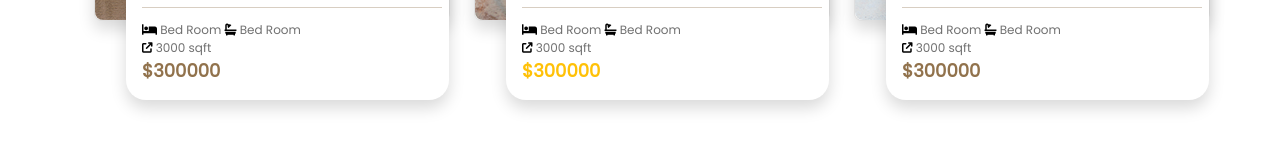
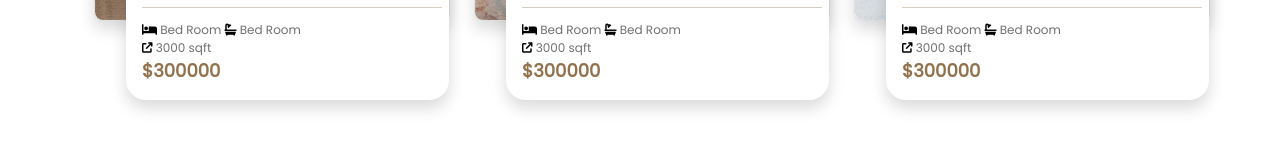
Before and after one commit to TechMainul-dev/realEstateDeveloper, a plain HTML site: page index.html in a window 1280 px wide. Shown: the part 3398-3546 px from the top of the page. Drawn offline with Linux system fonts and the light colour scheme.

Commit message:
SPRING RICHMOND color change

```diff
--- a/index.html
+++ b/index.html
@@ -311,7 +311,7 @@
                                         <i class="fa fa-bathtub" aria-hidden="true"></i> Bed Room <br>
                                         <i class="fa-solid fa-arrow-up-right-from-square"></i> 3000 sqft
                                         <br>
-                                        <span class="amount text-warning">&#36;300000</span>
+                                        <span class="amount">&#36;300000</span>
                                     </p>
                                 </div>
                             </div>
```
